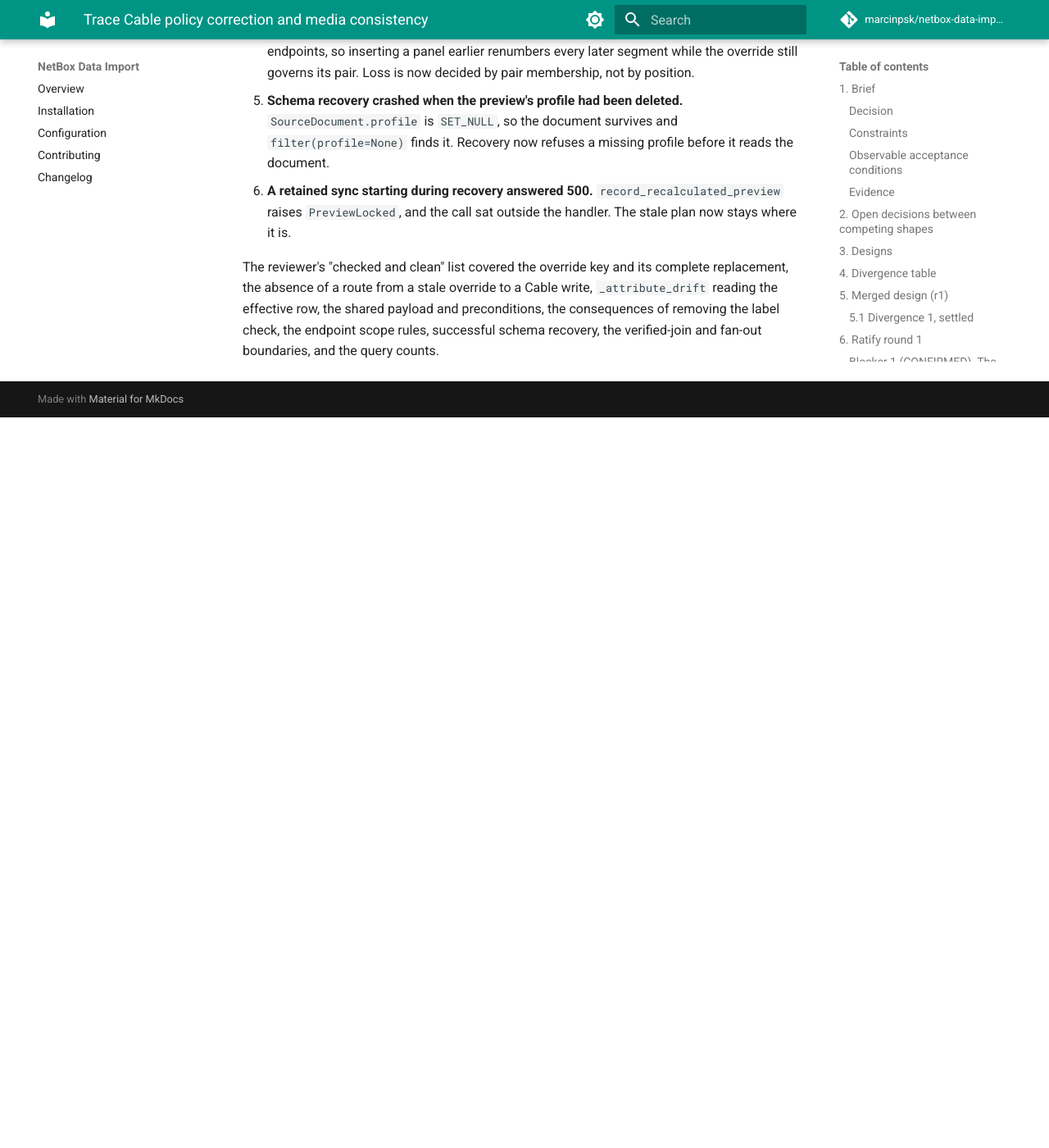
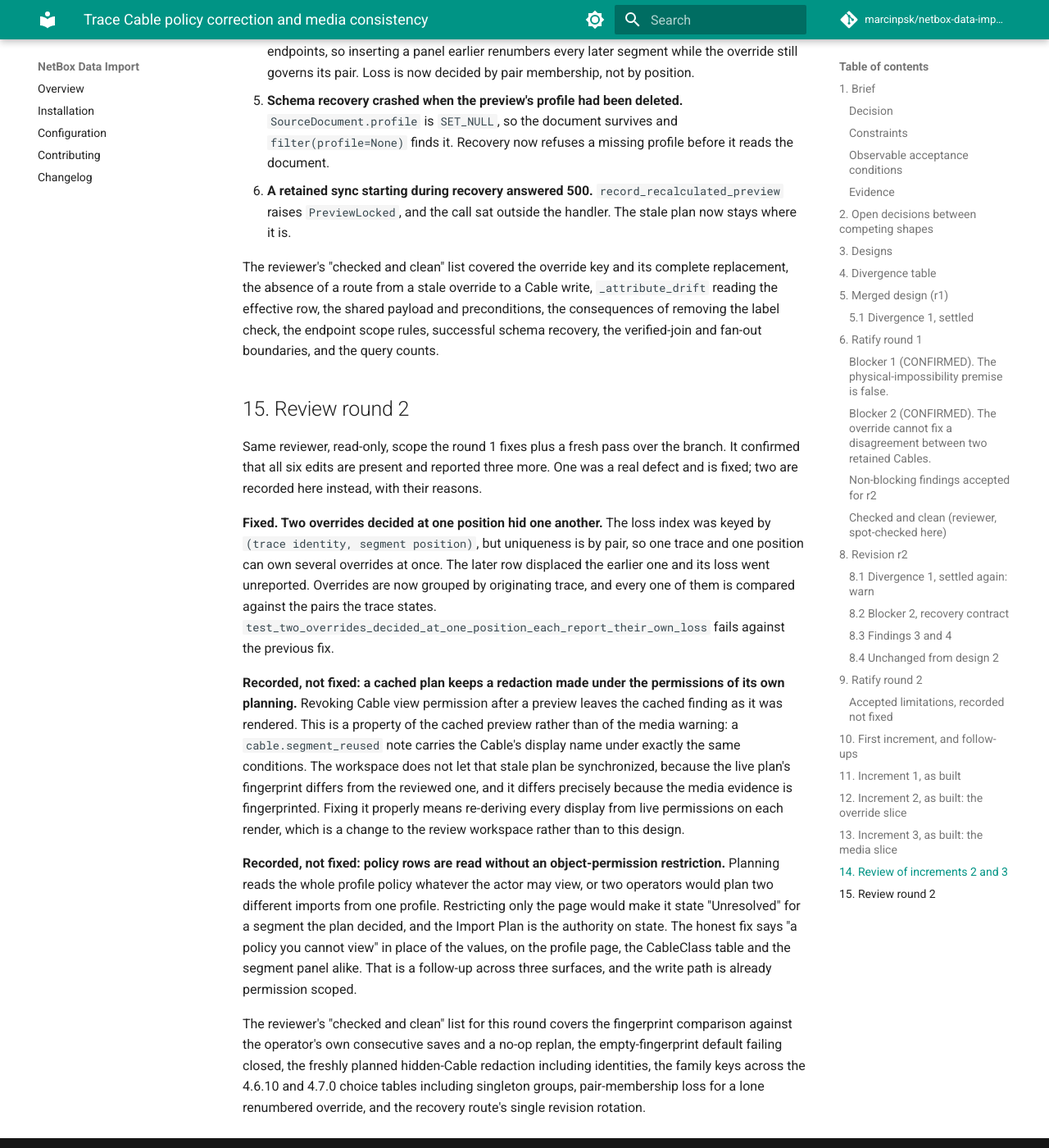
Before and after one commit to marcinpsk/netbox-data-import-plugin, an MkDocs documentation site: the page built from docs/design/trace-cable-policy.md, in a window 1280 px wide and 1400 px high, scrolled down 15786 px. Shown: the whole window at 82% size. Built offline with MkDocs 1.6.1 and Material for MkDocs 9.7.7, drawn with Linux system fonts in a browser that asks for light colours; comment, search, counter and statistics services are not loaded; before the commit the page ends 16295 px from its top, so only the background shows below that.

Commit message:
fix(cable): report every override one trace lost, not one per position
Override loss was indexed by (trace identity, segment position), but uniqueness is
by resolved pair, so one trace and one position can own several overrides at once:
a revised path moves the first pair to a later position and the operator forces the
new pair at the old one. The later row displaced the earlier one in the index, and
the displaced override lost its pair without a word.

Overrides are grouped by the trace they were decided from now, and every one of
them is compared against the pairs that trace states.

Found by adversarial review round 2, which also confirmed the round 1 fixes are in
place. Its other two findings are recorded in the design record, section 15, with
the reason each stays open: a cached plan keeps the redaction its own planning
made, which is a property of every Cable finding rather than of this one, and
policy rows are read unrestricted because the plan is computed from the whole
policy and the page may not contradict the plan.

```diff
--- a/docs/design/trace-cable-policy.md
+++ b/docs/design/trace-cable-policy.md
@@ -494,3 +494,38 @@
 row, the shared payload and preconditions, the consequences of removing the label check, the endpoint
 scope rules, successful schema recovery, the verified-join and fan-out boundaries, and the query
 counts.
+
+## 15. Review round 2
+
+Same reviewer, read-only, scope the round 1 fixes plus a fresh pass over the branch. It confirmed
+that all six edits are present and reported three more. One was a real defect and is fixed; two are
+recorded here instead, with their reasons.
+
+**Fixed. Two overrides decided at one position hid one another.** The loss index was keyed by
+`(trace identity, segment position)`, but uniqueness is by pair, so one trace and one position can
+own several overrides at once. The later row displaced the earlier one and its loss went unreported.
+Overrides are now grouped by originating trace, and every one of them is compared against the pairs
+the trace states. `test_two_overrides_decided_at_one_position_each_report_their_own_loss` fails
+against the previous fix.
+
+**Recorded, not fixed: a cached plan keeps a redaction made under the permissions of its own
+planning.** Revoking Cable view permission after a preview leaves the cached finding as it was
+rendered. This is a property of the cached preview rather than of the media warning: a
+`cable.segment_reused` note carries the Cable's display name under exactly the same conditions. The
+workspace does not let that stale plan be synchronized, because the live plan's fingerprint differs
+from the reviewed one, and it differs precisely because the media evidence is fingerprinted. Fixing
+it properly means re-deriving every display from live permissions on each render, which is a change
+to the review workspace rather than to this design.
+
+**Recorded, not fixed: policy rows are read without an object-permission restriction.** Planning
+reads the whole profile policy whatever the actor may view, or two operators would plan two different
+imports from one profile. Restricting only the page would make it state "Unresolved" for a segment
+the plan decided, and the Import Plan is the authority on state. The honest fix says "a policy you
+cannot view" in place of the values, on the profile page, the CableClass table and the segment panel
+alike. That is a follow-up across three surfaces, and the write path is already permission scoped.
+
+The reviewer's "checked and clean" list for this round covers the fingerprint comparison against the
+operator's own consecutive saves and a no-op replan, the empty-fingerprint default failing closed,
+the freshly planned hidden-Cable redaction including identities, the family keys across the 4.6.10
+and 4.7.0 choice tables including singleton groups, pair-membership loss for a lone renumbered
+override, and the recovery route's single revision rotation.
```
Also changed, not shown: 2 other files.
